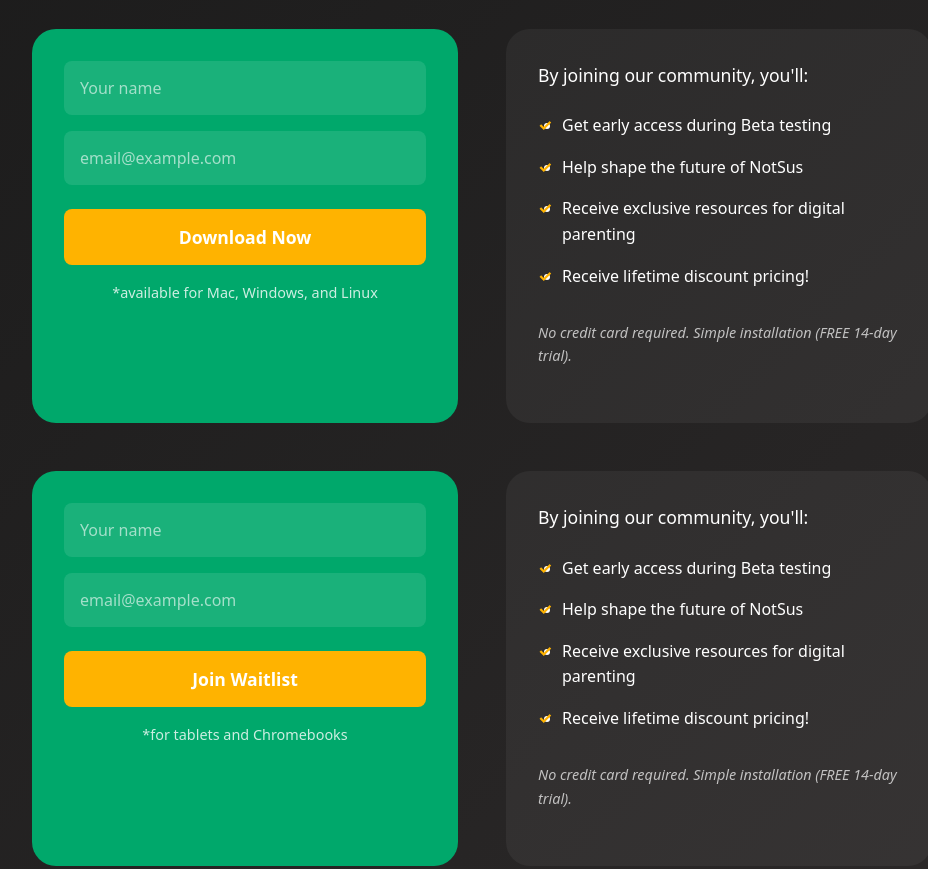
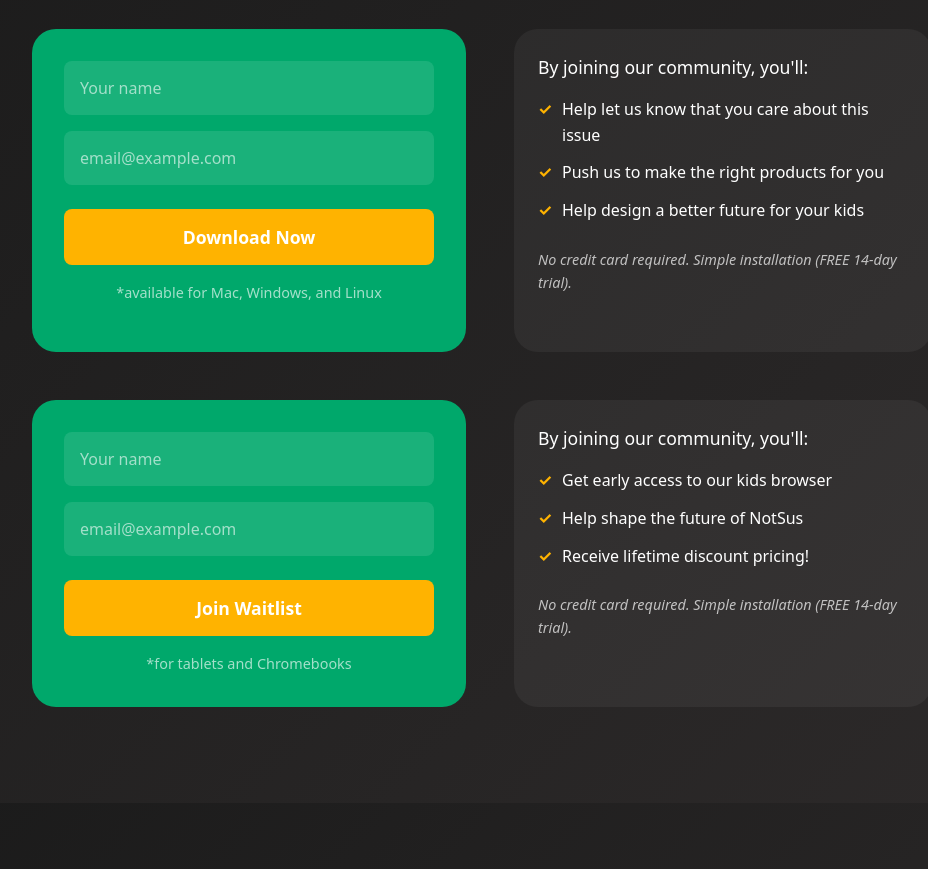
Before and after one commit to AdamHHart/NotSus-landing, a website: page index.html in a window 1280 px wide. Shown: the part 7306-8175 px from the top of the page, without its empty margins (158-1086 px from the left). Drawn offline with nearby package versions, Linux system fonts and the light colour scheme.

Commit message:
updated forms

```diff
--- a/index.html
+++ b/index.html
@@ -357,7 +357,7 @@
                                 <input type="email" placeholder="email@example.com" name="email" required>
                             </div>
                             <button type="button" class="submit-button" onclick="showNextStep(2)">Download Now</button>
-                            <p style="text-align: center; margin-top: 1rem; font-size: 0.9rem; opacity: 0.8;">*available for Mac, Windows, and Linux</p>
+                            <p style="text-align: center; margin-top: 1rem; font-size: 0.9rem; opacity: 0.8; color: rgba(255, 255, 255, 0.8);">*available for Mac, Windows, and Linux</p>
                         </div>
 
                         <div id="form-step-2" style="display: none;">
@@ -410,10 +410,9 @@
                     <div class="waitlist-benefits">
                         <p>By joining our community, you'll:</p>
                         <ul>
-                            <li>Get early access during Beta testing</li>
-                            <li>Help shape the future of NotSus</li>
-                            <li>Receive exclusive resources for digital parenting</li>
-                            <li>Receive lifetime discount pricing!</li>
+                            <li>Help let us know that you care about this issue</li>
+                            <li>Push us to make the right products for you</li>
+                            <li>Help design a better future for your kids</li>
                         </ul>
                         <p class="no-credit-card">No credit card required. Simple installation (FREE 14-day trial).</p>
                     </div>
@@ -429,7 +428,7 @@
                                 <input type="email" placeholder="email@example.com" name="email" required>
                             </div>
                             <button type="button" class="submit-button" onclick="showWaitlistNextStep(2)">Join Waitlist</button>
-                            <p style="text-align: center; margin-top: 1rem; font-size: 0.9rem; opacity: 0.8;">*for tablets and Chromebooks</p>
+                            <div style="text-align: center; margin-top: 1rem; font-size: 0.9rem; opacity: 0.8; color: rgba(255, 255, 255, 0.8);">*for tablets and Chromebooks</div>
                         </div>
 
                         <div id="waitlist-form-step-2" style="display: none;">
@@ -468,9 +467,8 @@
                     <div class="waitlist-benefits">
                         <p>By joining our community, you'll:</p>
                         <ul>
-                            <li>Get early access during Beta testing</li>
+                            <li>Get early access to our kids browser</li>
                             <li>Help shape the future of NotSus</li>
-                            <li>Receive exclusive resources for digital parenting</li>
                             <li>Receive lifetime discount pricing!</li>
                         </ul>
                         <p class="no-credit-card">No credit card required. Simple installation (FREE 14-day trial).</p>
--- a/styles.css
+++ b/styles.css
@@ -845,24 +845,26 @@ section:nth-child(odd) {
 .waitlist-benefits {
   flex: 1;
   min-width: 300px;
-  padding: 2rem;
+  padding: 1.5rem;
   background-color: rgba(255, 255, 255, 0.05);
   border-radius: 1.5rem;
 }
 
 .waitlist-benefits p {
   font-size: 1.1rem;
+  margin-bottom: 1rem;
+}
+
+.waitlist-benefits ul {
   margin-bottom: 1.5rem;
-}
-
-.waitlist-benefits ul {
-  margin-bottom: 2rem;
   margin-left: 1.5rem;
+  list-style-type: none;
 }
 
 .waitlist-benefits li {
-  margin-bottom: 1rem;
+  margin-bottom: 0.75rem;
   position: relative;
+  list-style: none;
 }
 
 .waitlist-benefits li::before {
```
